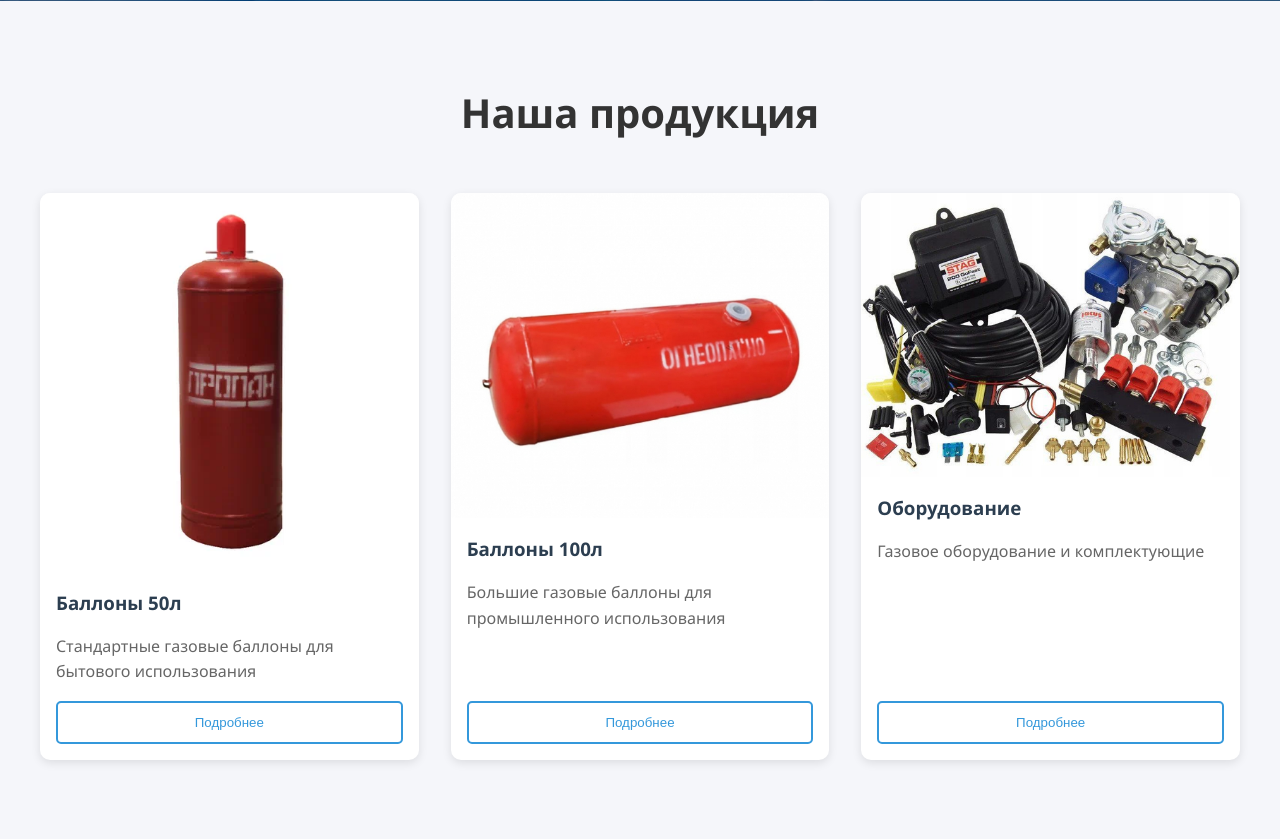
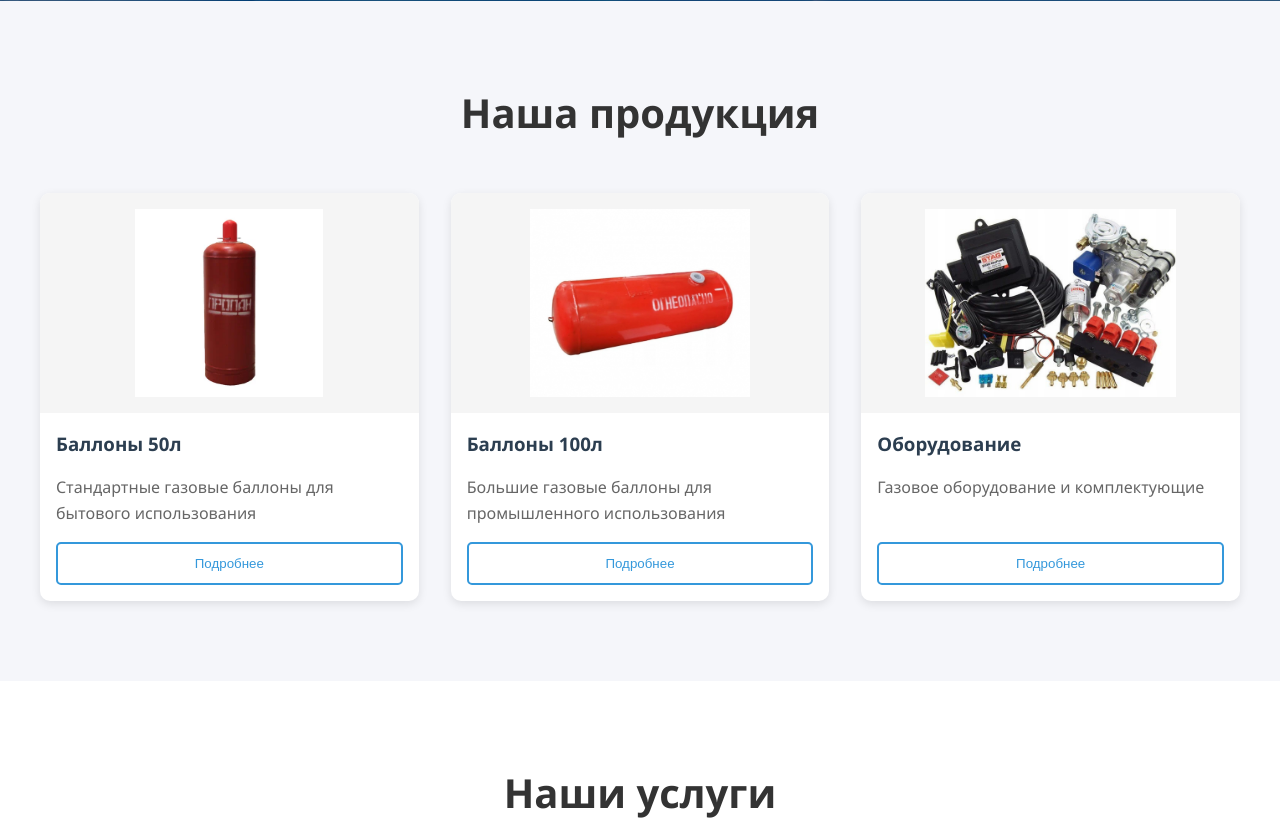
Before and after one commit to Top4el/gasshop.github.io, a Flask app: page / in a window 1280 px wide. Shown: the part 799-1638 px from the top of the page. Run offline with Flask 2, Linux system fonts and the light colour scheme.

Commit message:
Update index.html

```diff
--- a/templates/index.html
+++ b/templates/index.html
@@ -40,19 +40,25 @@
             <h2>Наша продукция</h2>
             <div class="product-grid">
                 <div class="product-card">
-                    <img src="{{ url_for('static', filename='images/gas-cylinder.jpg') }}" alt="Газовый баллон">
+                    <div class="product-image-wrapper">
+                        <img src="{{ url_for('static', filename='images/gas-cylinder.jpg') }}" alt="Газовый баллон">
+                    </div>
                     <h3>Баллоны 50л</h3>
                     <p>Стандартные газовые баллоны для бытового использования</p>
                     <button class="btn-secondary" onclick="openOrderModal()">Подробнее</button>
                 </div>
                 <div class="product-card">
-                    <img src="{{ url_for('static', filename='images/gas-cylinder-large.jpg') }}" alt="Большой газовый баллон">
+                    <div class="product-image-wrapper">
+                        <img src="{{ url_for('static', filename='images/gas-cylinder-large.jpg') }}" alt="Большой газовый баллон">
+                    </div>
                     <h3>Баллоны 100л</h3>
                     <p>Большие газовые баллоны для промышленного использования</p>
                     <button class="btn-secondary" onclick="openOrderModal()">Подробнее</button>
                 </div>
                 <div class="product-card">
-                    <img src="{{ url_for('static', filename='images/gas-equipment.jpg') }}" alt="Газовое оборудование">
+                    <div class="product-image-wrapper">
+                        <img src="{{ url_for('static', filename='images/gas-equipment.jpg') }}" alt="Газовое оборудование">
+                    </div>
                     <h3>Оборудование</h3>
                     <p>Газовое оборудование и комплектующие</p>
                     <button class="btn-secondary" onclick="openOrderModal()">Подробнее</button>
```
